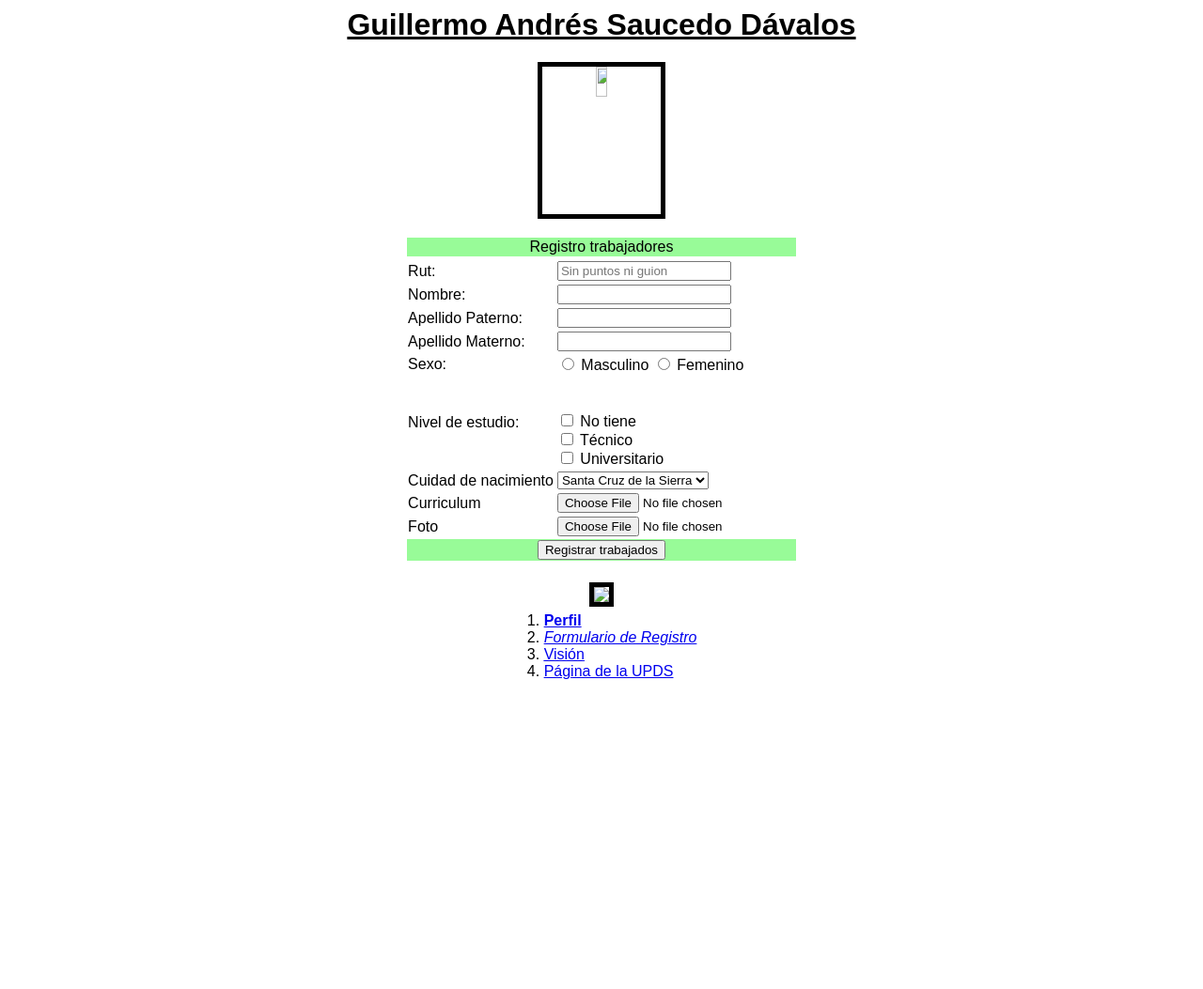
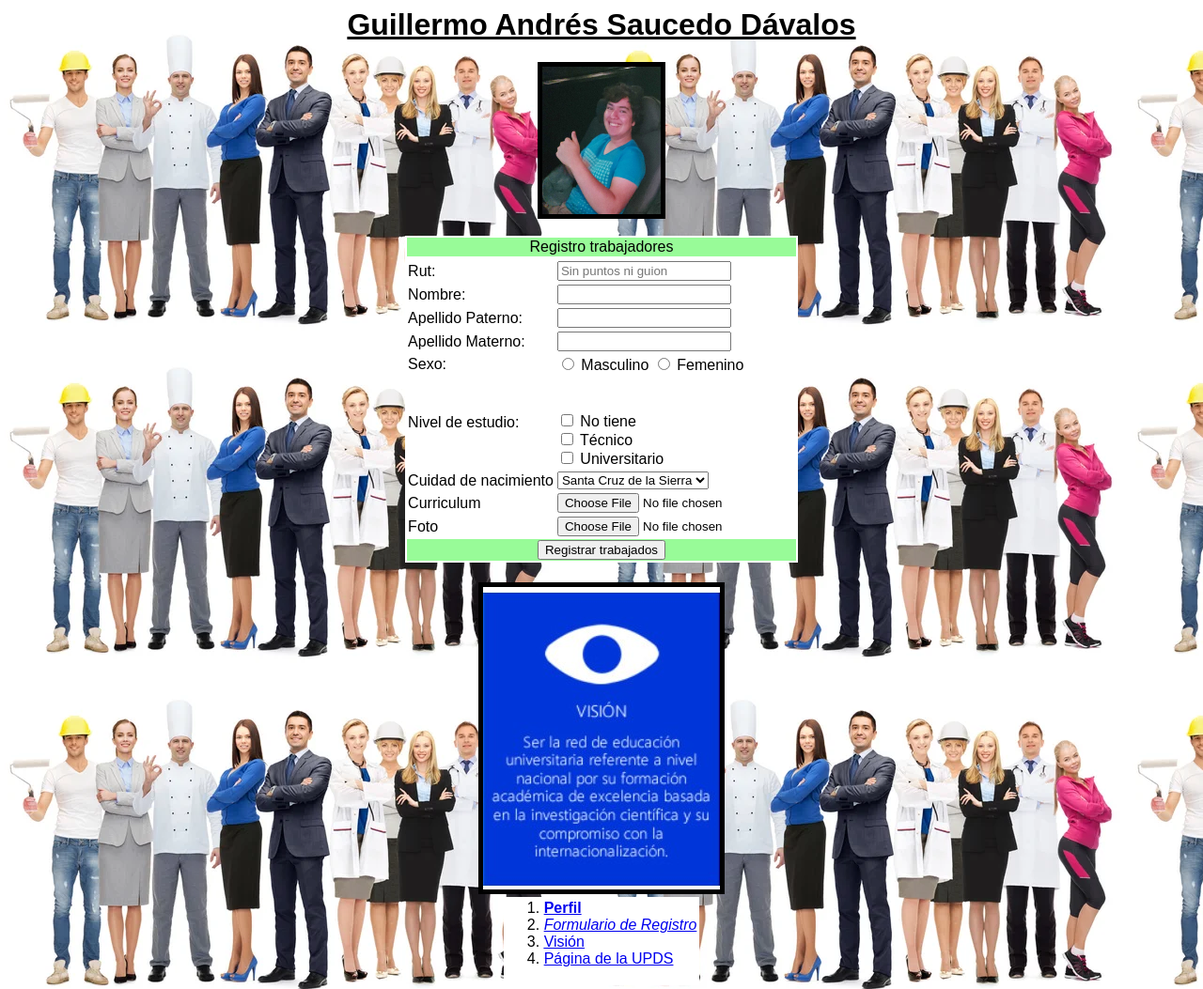
Before and after one commit to GuillermoSaucedo890/DISE-OWEB1_PARCIAL1, a plain HTML site: page index.html in a window 1280 px wide. Shown: the top 1053 px of the page at 94% size. Before the commit the page ends 800 px from the top, so only its background shows below. Drawn offline with Linux system fonts and the light colour scheme.

Commit message:
Update index.html

```diff
--- a/index.html
+++ b/index.html
@@ -3,7 +3,7 @@
 <TITLE>Pofesionales más Humanos</TITLE>
 </HEAD>
 
-<BODY background= "EXAMENPARCIAL1_GUILLERMO_SAUCEDO/img/profesionales.jpg" >
+<BODY background= "img/profesionales.jpg" >
 
 <FONT face="Arial" color="black" size="3">
 
@@ -11,7 +11,7 @@
 <H1><U>Guillermo Andrés Saucedo Dávalos</U></H1>
 </div>
 <div align="center">
-<IMG src="EXAMENPARCIAL1_GUILLERMO_SAUCEDO/img/fotoBIO.jpg" height=20% width=10% border=5>
+<IMG src="img/fotoBIO.jpg" height=20% width=10% border=5>
 </div> </A> <BR>
 
 <A name="registro">
@@ -93,7 +93,7 @@
 
 <A name="registro"><TABLE align=CENTER>
 <TR>
-<TD><IMG src="EXAMENPARCIAL1_GUILLERMO_SAUCEDO/img/vision.jpg" align=RIGHT hspace=5 border=5></TD>
+<TD><IMG src="img/vision.jpg" align=RIGHT hspace=5 border=5></TD>
 </TR>
 </TABLE>
 
```
